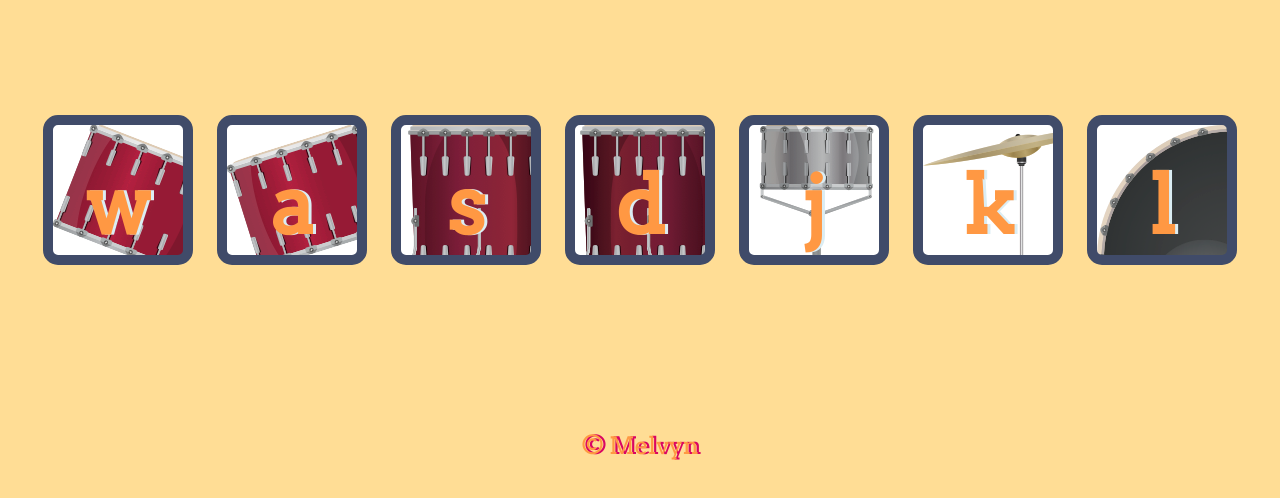
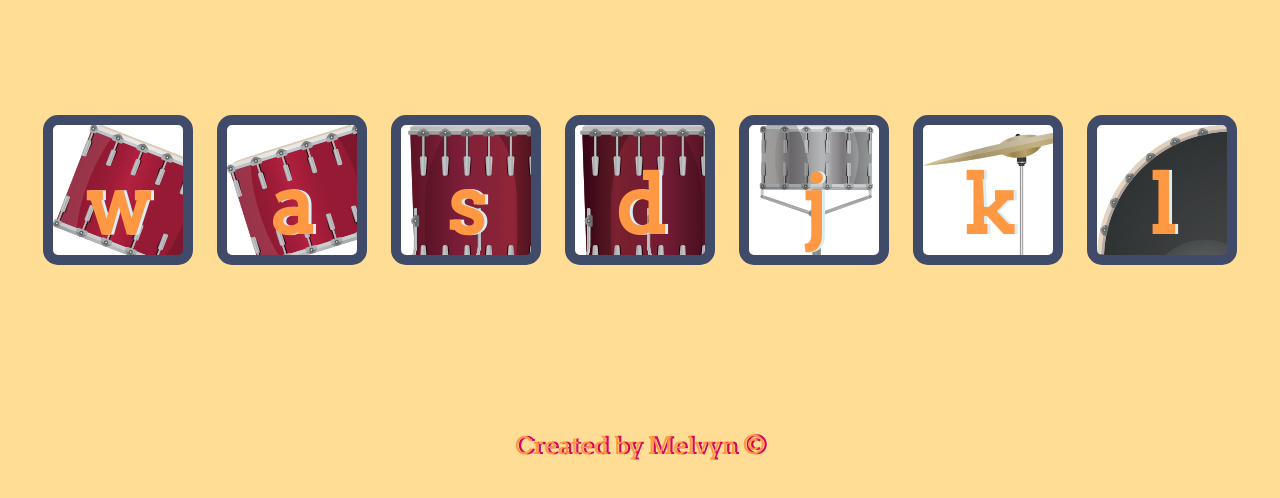
Before and after one commit to Melvyn18/mini-drum, a plain HTML site: page index.html in a window 1280 px wide. Shown: the part 174-672 px from the top of the page. Drawn offline with Linux system fonts and the light colour scheme.

Commit message:
Update index.html

```diff
--- a/index.html
+++ b/index.html
@@ -22,7 +22,7 @@
   </div>
 
   <footer>
-    &copy Melvyn
+    Created by Melvyn &copy
   </footer>
 
 
```
